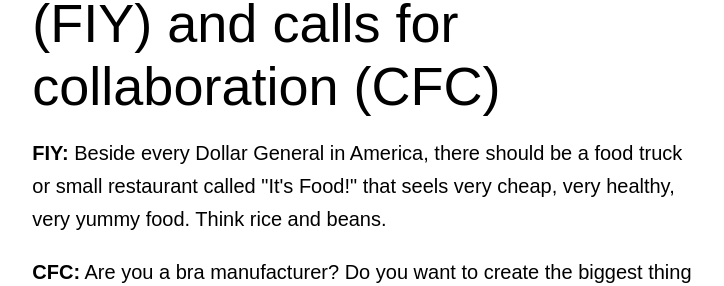
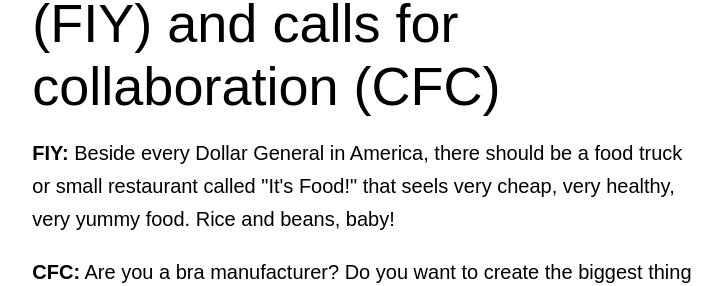
Before and after one commit to clottman/elizabethzaleski, an Eleventy site: page pubs.md in a window 1280 px wide. Shown: the part 1620-1906 px from the top of the page, without its empty margins (274-998 px from the left). Built offline with nearby package versions, Linux system fonts and the light colour scheme; Eleventy itself is replaced by a stand-in of ours; files that its build step writes are made by us from their sources; a web font is replaced by a local one; what eleventy-auto-cache-buster would draw is missing.

Commit message:
Update pubs.md

```diff
--- a/pubs.md
+++ b/pubs.md
@@ -27,7 +27,7 @@
 - Big Dickens List. I bought the domain name bigdickenslist.com with the goal of creating and publishing Dickens-themed listicles, but part of the problem with Dickens is that by the time you've finished the fifteenth novel, it's hard to remember what happened in the previous fourteen. Maybe someday it will turn into something.
 
 # Free ideas you can steal (FIY) and calls for collaboration (CFC)
-<b>FIY:</b> Beside every Dollar General in America, there should be a food truck or small restaurant called "It's Food!" that seels very cheap, very healthy, very yummy food. Think rice and beans.
+<b>FIY:</b> Beside every Dollar General in America, there should be a food truck or small restaurant called "It's Food!" that seels very cheap, very healthy, very yummy food. Rice and beans, baby!
 
 <b>CFC:</b> Are you a bra manufacturer? Do you want to create the biggest thing in boobs since the Wonderbra? Let's work together. Okay, so we all know that breasts are rarely symmetrical. "They're sisters, not twins," the saying goes. But what if your boobs, like mine, are more like second cousins once removed? The only options are to split the difference or to buy for the bigger side and stuff the other one. Both of these options suck. But check this out: Some bras clasp in back, and some bras clasp in front. The necessary technology already exists! All we need to do is make bra <i>halves</i> so that you can order two different cup sizes with the same band width and then connect them ON BOTH SIDES. I'm telling you, this is a million-dollar idea.
 
```
